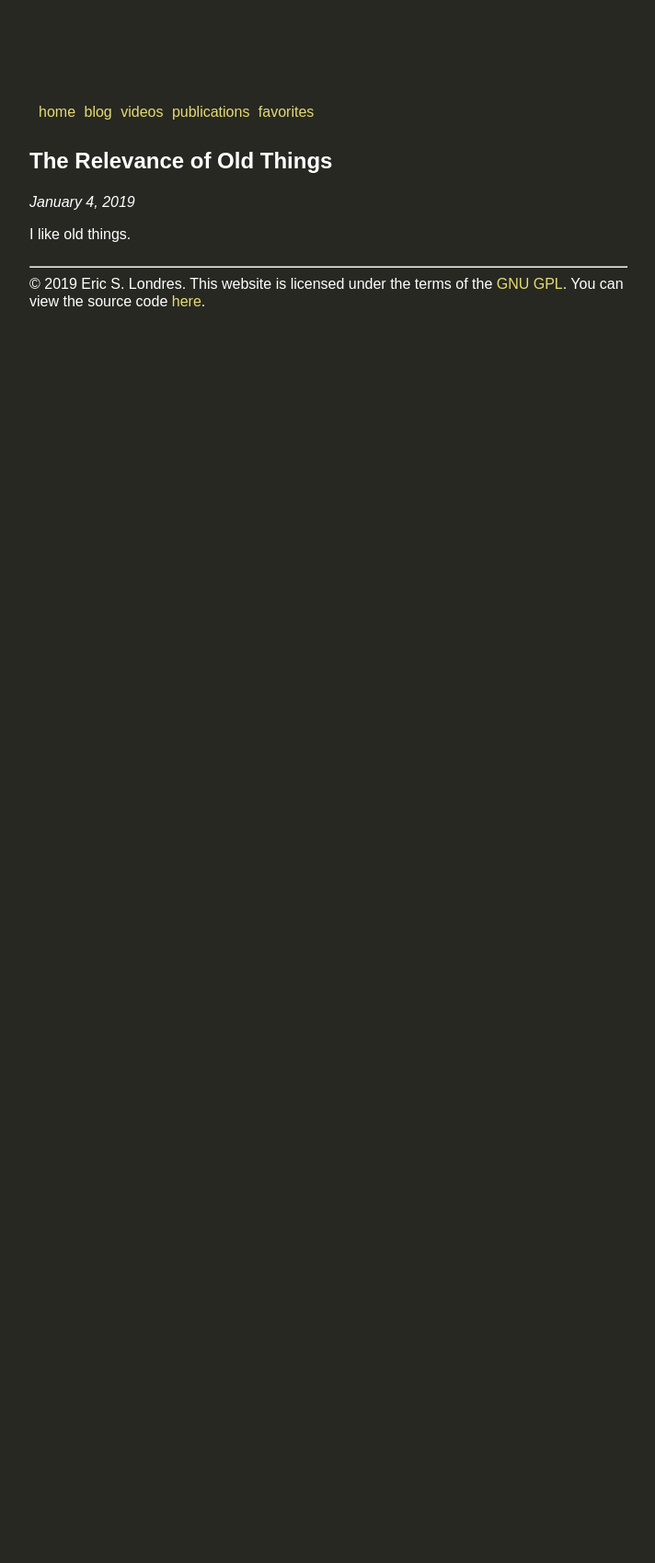
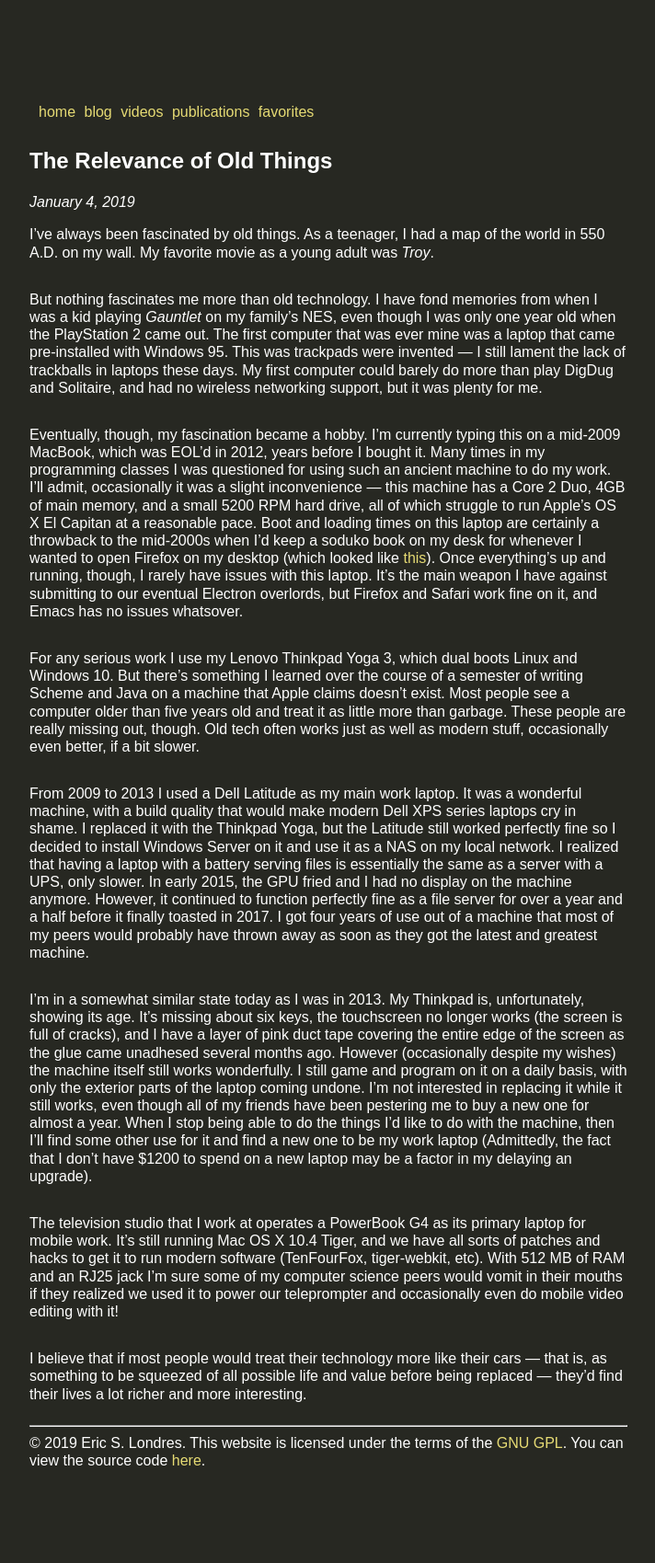
Before and after one commit to slondr/slondr.gitlab.io, a Jekyll site: the page built from _posts/2019-01-04-old-things.md, in a window 1280 px wide. Shown: the whole page at 92% size, without its empty margins (283-995 px from the left). Built offline with Jekyll 4.4.1, drawn with Linux system fonts in a browser that asks for light colours; before the commit the page ends 900 px from its top, so only the background shows below that.

Commit message:
finished blog post

```diff
--- a/_posts/2019-01-04-old-things.md
+++ b/_posts/2019-01-04-old-things.md
@@ -2,8 +2,21 @@
 date: 2019-01-04
 layout: post
 slug: old-things
-draft: true
 title: The Relevance of Old Things
 ---
 
-I like old things.
+I've always been fascinated by old things. As a teenager, I had a map of the world in 550 A.D. on my wall. My favorite movie as a young adult was <i>Troy</i>.
+
+But nothing fascinates me more than old technology. I have fond memories from when I was a kid playing <i>Gauntlet</i> on my family's NES, even though I was only one year old when the PlayStation 2 came out. The first computer that was ever mine was a laptop that came pre-installed with Windows 95. This was trackpads were invented — I still lament the lack of trackballs in laptops these days. My first computer could barely do more than play DigDug and Solitaire, and had no wireless networking support, but it was plenty for me.
+
+Eventually, though, my fascination became a hobby. I'm currently typing this on a mid-2009 MacBook, which was EOL'd in 2012, years before I bought it. Many times in my programming classes I was questioned for using such an ancient machine to do my work. I'll admit, occasionally it was a slight inconvenience — this machine has a Core 2 Duo, 4GB of main memory, and a small 5200 RPM hard drive, all of which struggle to run Apple's OS X El Capitan at a reasonable pace. Boot and loading times on this laptop are certainly a throwback to the mid-2000s when I'd keep a soduko book on my desk for whenever I wanted to open Firefox on my desktop (which looked like <a href="https://www.lifewire.com/thmb/6XJUU98W7zUwXEFTALvSynRpjSg=/768x0/filters:no_upscale():max_bytes(150000):strip_icc()/dell-dimension-b110-56a1b4e73df78cf7726d3e23.jpg">this</a>). Once everything's up and running, though, I rarely have issues with this laptop. It's the main weapon I have against submitting to our eventual Electron overlords, but Firefox and Safari work fine on it, and Emacs has no issues whatsover.
+
+For any serious work I use my Lenovo Thinkpad Yoga 3, which dual boots Linux and Windows 10. But there's something I learned over the course of a semester of writing Scheme and Java on a machine that Apple claims doesn't exist. Most people see a computer older than five years old and treat it as little more than garbage. These people are really missing out, though. Old tech often works just as well as modern stuff, occasionally even better, if a bit slower.
+
+From 2009 to 2013 I used a Dell Latitude as my main work laptop. It was a wonderful machine, with a build quality that would make modern Dell XPS series laptops cry in shame. I replaced it with the Thinkpad Yoga, but the Latitude still worked perfectly fine so I decided to install Windows Server on it and use it as a NAS on my local network. I realized that having a laptop with a battery serving files is essentially the same as a server with a UPS, only slower. In early 2015, the GPU fried and I had no display on the machine anymore. However, it continued to function perfectly fine as a file server for over a year and a half before it finally toasted in 2017. I got four years of use out of a machine that most of my peers would probably have thrown away as soon as they got the latest and greatest machine.
+
+I'm in a somewhat similar state today as I was in 2013. My Thinkpad is, unfortunately, showing its age. It's missing about six keys, the touchscreen no longer works (the screen is full of cracks), and I have a layer of pink duct tape covering the entire edge of the screen as the glue came unadhesed several months ago. However (occasionally despite my wishes) the machine itself still works wonderfully. I still game and program on it on a daily basis, with only the exterior parts of the laptop coming undone. I'm not interested in replacing it while it still works, even though all of my friends have been pestering me to buy a new one for almost a year. When I stop being able to do the things I'd like to do with the machine, then I'll find some other use for it and find a new one to be my work laptop (Admittedly, the fact that I don't have $1200 to spend on a new laptop may be a factor in my delaying an upgrade).
+
+The television studio that I work at operates a PowerBook G4 as its primary laptop for mobile work. It's still running Mac OS X 10.4 Tiger, and we have all sorts of patches and hacks to get it to run modern software (TenFourFox, tiger-webkit, etc). With 512 MB of RAM and an RJ25 jack I'm sure some of my computer science peers would vomit in their mouths if they realized we used it to power our teleprompter and occasionally even do mobile video editing with it!
+
+I believe that if most people would treat their technology more like their cars — that is, as something to be squeezed of all possible life and value before being replaced — they'd find their lives a lot richer and more interesting.
```
